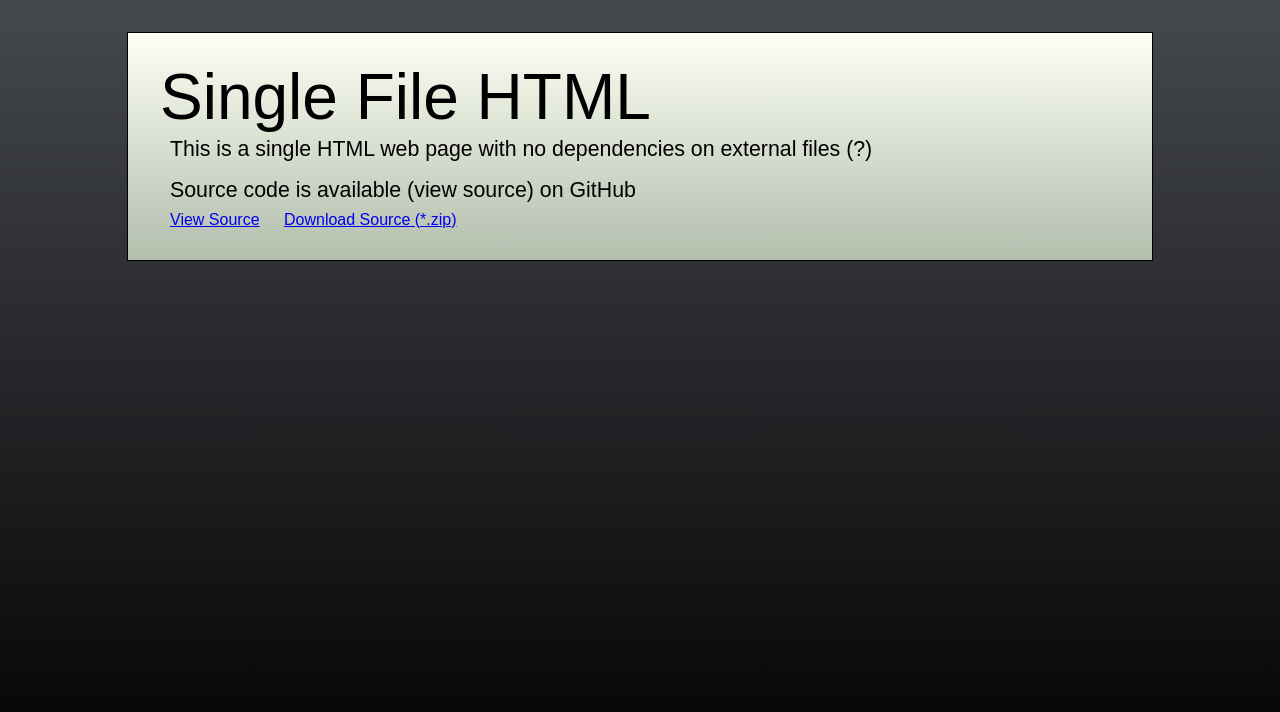
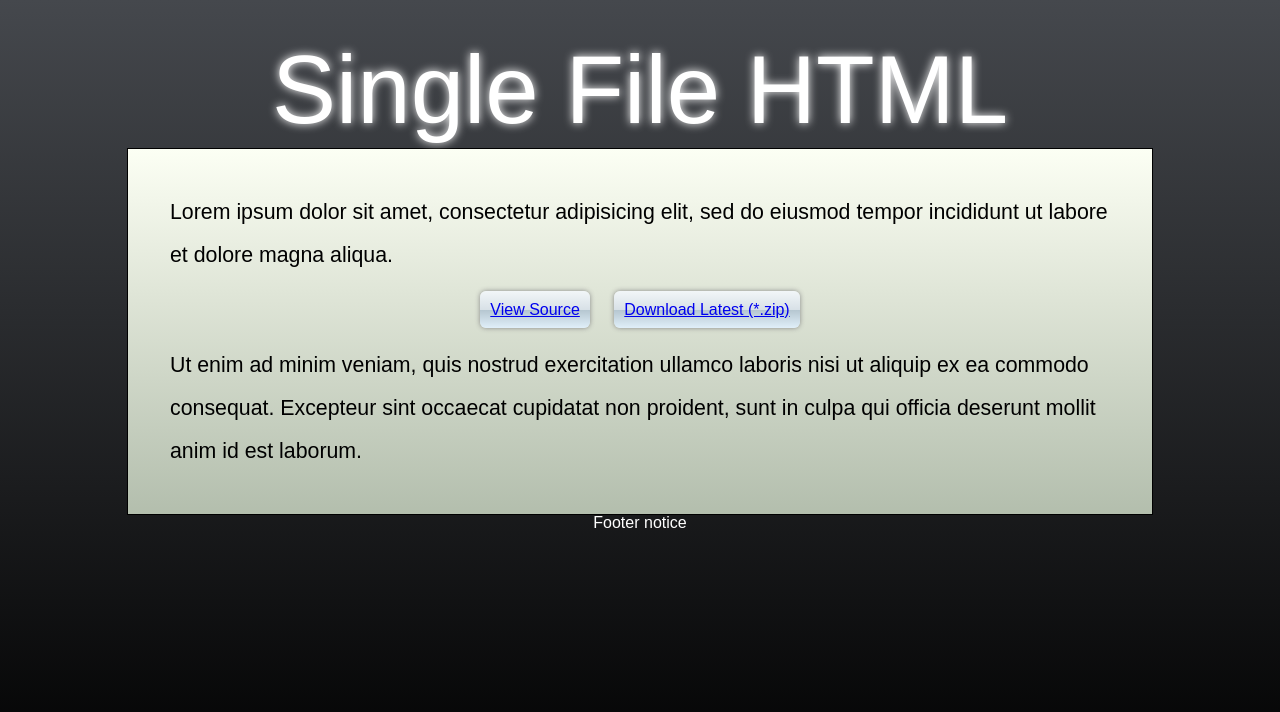
Before and after one commit to josed/single-file-html, a plain HTML site: page index.htm in a window 1280 px wide. Drawn offline with Linux system fonts and the light colour scheme; a web font is replaced by a local one.

Commit message:
adjusted font sizes, moved title outside of #page, added drop shadows and gradients, adjusted p line heights, centered buttons, added lorem ipsum text, added footer

```diff
--- a/index.htm
+++ b/index.htm
@@ -116,23 +116,67 @@ padding: 2em;
 }
 
 h1 {
-font-size: 100pt;
+font-size: 72pt;
+text-align: center;
+padding: 10px;
+color: #FFFFFF;
+text-shadow: 0 0 0.1em #FFFFFF;
+
+
 }
 
-h1 {
+h2 {
 font-size: 48pt;
+text-align: center;
 }
 
 p {
 font-size: 16pt;
 padding: 10px;
+line-height: 200%;
 }
 
 .buttons {
 padding: 10px 10px;
+margin: 10px 10px;
+
+background: #f2f6f8;
+background: -moz-linear-gradient(top, #f2f6f8 0%, #d8e1e7 50%, #b5c6d0 51%, #e0eff9 100%);
+background: -webkit-gradient(linear, left top, left bottom, color-stop(0%,#f2f6f8), color-stop(50%,#d8e1e7), color-stop(51%,#b5c6d0), color-stop(100%,#e0eff9));
+background: -webkit-linear-gradient(top, #f2f6f8 0%,#d8e1e7 50%,#b5c6d0 51%,#e0eff9 100%);
+background: -o-linear-gradient(top, #f2f6f8 0%,#d8e1e7 50%,#b5c6d0 51%,#e0eff9 100%);
+background: -ms-linear-gradient(top, #f2f6f8 0%,#d8e1e7 50%,#b5c6d0 51%,#e0eff9 100%);
+background: linear-gradient(top, #f2f6f8 0%,#d8e1e7 50%,#b5c6d0 51%,#e0eff9 100%);
+filter: progid:DXImageTransform.Microsoft.gradient( startColorstr='#f2f6f8', endColorstr='#e0eff9',GradientType=0 );
+
+-moz-border-radius: 6px;
+border-radius: 6px;
+
+-moz-box-shadow: 0px 0px 5px #888;
+-webkit-box-shadow: 0px 0px 5px #888;
+box-shadow: 0px 0px 5px #888;
+
 }
 
 
+#buttons {
+width: 500px;
+/*
+border-style: solid;
+border-color: black;
+border-width: 1px;
+*/
+margin-left: auto;
+margin-right: auto;
+padding: 1em;
+
+text-align: center;
+}
+
+#footer {
+text-align: center;
+color: white;
+}
 
 </style>
 
@@ -149,23 +193,24 @@ padding: 10px 10px;
 <body>
 
 
+<h1>Single File HTML</h1>
+
+
 <div id="page" class="lightgreybg">
 
 
-<h1>Single File HTML</h1>
 
+	<p>Lorem ipsum dolor sit amet, consectetur adipisicing elit, sed do eiusmod tempor incididunt ut labore et dolore magna aliqua.</p>
 
-<p>This is a single HTML web page with no dependencies on external files (?)</p>
+	<div id="buttons">
 
-<p>Source code is available (view source) on GitHub</p>
+	<span class="buttons"><a href="https://github.com/josed/single-file-html/blob/master/index.htm">View Source</a></span>
 
-<span class="buttons"><a href="#">View Source</a></span>
+	<span class="buttons"><a href="https://github.com/josed/single-file-html/zipball/master">Download Latest (*.zip)</a></span>
 
-<span class="buttons"><a href="#">Download Source (*.zip)</a></span>
+	</div>
 
-
-
-</div>
+	<p>Ut enim ad minim veniam, quis nostrud exercitation ullamco laboris nisi ut aliquip ex ea commodo consequat. Excepteur sint occaecat cupidatat non proident, sunt in culpa qui officia deserunt mollit anim id est laborum.</p>
 
 
 
@@ -173,6 +218,15 @@ padding: 10px 10px;
 
 
 
+</div>
+
+
+<div id="footer">
+Footer notice
+</div>
+
+
+
 </body>
 
 </html>
```
